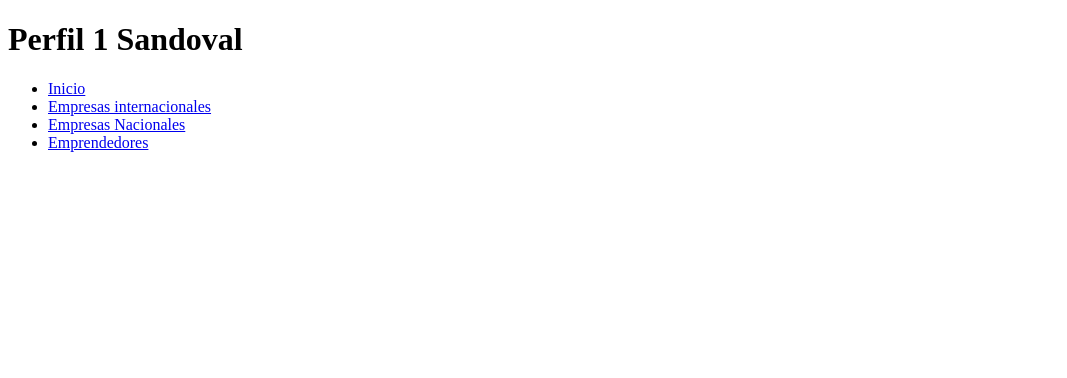
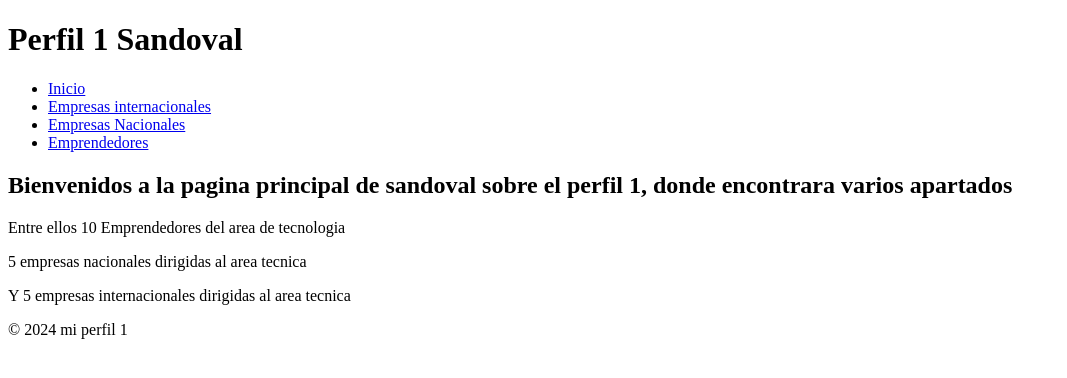
Before and after one commit to Sandoval0315/perfil1sandoval, a plain HTML site: page index.html in a window 1280 px wide. Shown: the whole page, without its empty margins (0-1067 px from the left). Drawn offline with Linux system fonts and the light colour scheme.

Commit message:
agrege footer y section de texto

```diff
--- a/index.html
+++ b/index.html
@@ -25,5 +25,14 @@
             </ul>
         </nav>
     </header>
+    <section>
+        <h1>Bienvenidos a la pagina principal de sandoval sobre el perfil 1, donde encontrara varios apartados</h1>
+        <p>Entre ellos 10 Emprendedores del area de tecnologia</p>
+        <p>5 empresas nacionales dirigidas al area tecnica</p>
+        <p>Y 5 empresas internacionales dirigidas al area tecnica</p>
+    </section>
+    <footer>
+        <p>&copy; 2024 mi perfil 1</p>
+    </footer>
 </body>
 </html>
```
